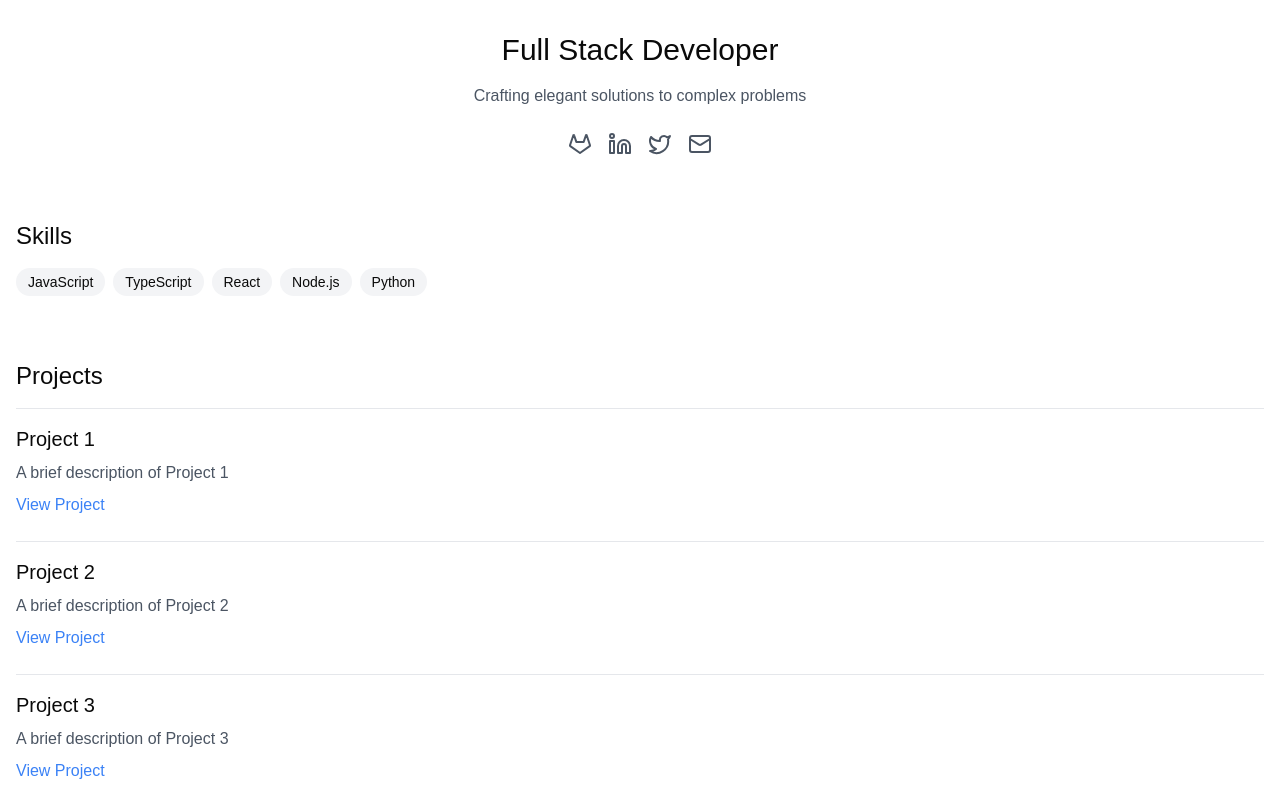
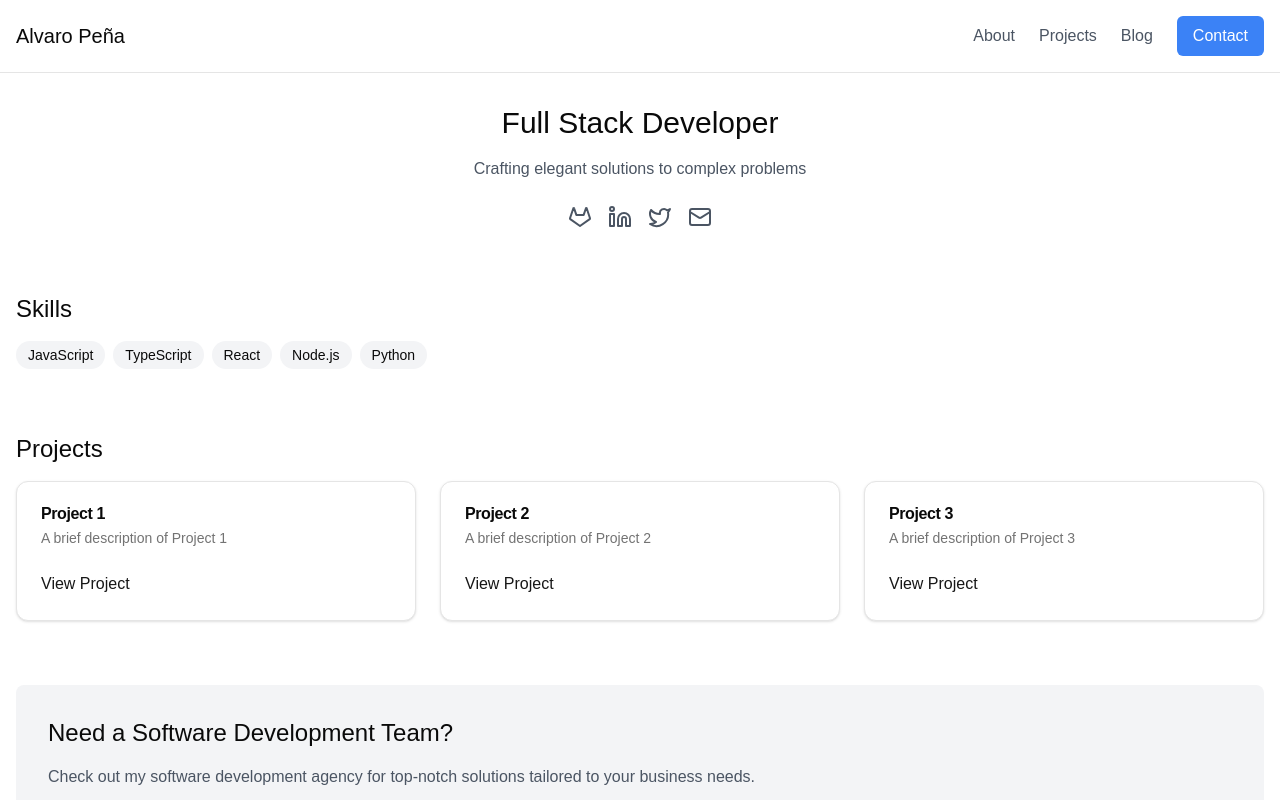
Before and after one commit to alvropena/my-website, a Next.js app: page / in a window 1280 px wide. Shown: the top 800 px of the page. Built offline with nearby package versions, Linux system fonts and the light colour scheme.

Commit message:
Add Card and Sheet components for UI display

```diff
--- a/app/page.tsx
+++ b/app/page.tsx
@@ -4,8 +4,17 @@
 	Twitter,
 	Mail,
 	ArrowRight,
+	Menu,
 } from "lucide-react";
 import Link from "next/link";
+import { Sheet, SheetContent, SheetTrigger } from "@/components/ui/sheet";
+import {
+	Card,
+	CardContent,
+	CardDescription,
+	CardHeader,
+	CardTitle,
+} from "@/components/ui/card";
 
 export default function Content() {
 	const skills = ["JavaScript", "TypeScript", "React", "Node.js", "Python"];
@@ -28,6 +37,75 @@
 	];
 
 	return (
+		<>
+			<header className="sticky top-0 z-50 bg-background border-b">
+				<div className="container mx-auto px-4 py-4 flex justify-between items-center">
+					<Link href="/" className="text-xl font-light">
+						Alvaro Peña
+					</Link>
+					{/* Mobile menu */}
+					<Sheet>
+						<SheetTrigger className="md:hidden">
+							<Menu className="h-6 w-6" />
+						</SheetTrigger>
+						<SheetContent side="right">
+							<nav className="flex flex-col space-y-4">
+								<Link
+									href="/blog"
+									className="text-gray-600 dark:text-gray-400 hover:text-gray-800 dark:hover:text-gray-200"
+								>
+									About
+								</Link>
+								<Link
+									href="/blog"
+									className="text-gray-600 dark:text-gray-400 hover:text-gray-800 dark:hover:text-gray-200"
+								>
+									Projects
+								</Link>
+								<Link
+									href="/blog"
+									className="text-gray-600 dark:text-gray-400 hover:text-gray-800 dark:hover:text-gray-200"
+								>
+									Blog
+								</Link>
+								<Link
+									href="#contact"
+									className="px-4 py-2 bg-blue-500 text-white rounded-md hover:bg-blue-600 transition-colors"
+								>
+									Contact
+								</Link>
+							</nav>
+						</SheetContent>
+					</Sheet>
+					{/* Desktop menu */}
+					<nav className="hidden md:flex items-center space-x-6">
+						<Link
+							href="/blog"
+							className="text-gray-600 dark:text-gray-400 hover:text-gray-800 dark:hover:text-gray-200"
+						>
+							About
+						</Link>
+						<Link
+							href="/blog"
+							className="text-gray-600 dark:text-gray-400 hover:text-gray-800 dark:hover:text-gray-200"
+						>
+							Projects
+						</Link>
+						<Link
+							href="/blog"
+							className="text-gray-600 dark:text-gray-400 hover:text-gray-800 dark:hover:text-gray-200"
+						>
+							Blog
+						</Link>
+						<Link
+							href="#contact"
+							className="px-4 py-2 bg-blue-500 text-white rounded-md hover:bg-blue-600 transition-colors"
+						>
+							Contact
+						</Link>
+					</nav>
+				</div>
+			</header>
 			<main className="container mx-auto px-4 py-8 space-y-16">
 				<section className="text-center">
 					<h2 className="text-3xl font-light mb-4">Full Stack Developer</h2>
@@ -84,23 +162,22 @@
 
 				<section>
 					<h3 className="text-2xl font-light mb-4">Projects</h3>
-				<div className="space-y-6">
+					<div className="grid gap-6 md:grid-cols-3">
 						{projects.map((project, index) => (
-						<div
-							key={index}
-							className="border-t border-gray-200 dark:border-gray-800 pt-4"
-						>
-							<h4 className="text-xl font-light mb-2">{project.title}</h4>
-							<p className="text-gray-600 dark:text-gray-400 mb-2">
-								{project.description}
-							</p>
-							<a
+							<Card key={index}>
+								<CardHeader>
+									<CardTitle>{project.title}</CardTitle>
+									<CardDescription>{project.description}</CardDescription>
+								</CardHeader>
+								<CardContent>
+									<Link
 										href={project.link}
-								className="text-blue-500 hover:text-blue-600 dark:text-blue-400 dark:hover:text-blue-300"
+										className="text-primary hover:text-primary/90"
 									>
 										View Project
-							</a>
-						</div>
+									</Link>
+								</CardContent>
+							</Card>
 						))}
 					</div>
 				</section>
@@ -138,5 +215,6 @@
 					</p>
 				</section>
 			</main>
+		</>
 	);
 }
--- /dev/null
+++ b/components/ui/card.tsx
@@ -0,0 +1,76 @@
+import * as React from "react"
+
+import { cn } from "@/lib/utils"
+
+const Card = React.forwardRef<
+  HTMLDivElement,
+  React.HTMLAttributes<HTMLDivElement>
+>(({ className, ...props }, ref) => (
+  <div
+    ref={ref}
+    className={cn(
+      "rounded-xl border bg-card text-card-foreground shadow",
+      className
+    )}
+    {...props}
+  />
+))
+Card.displayName = "Card"
+
+const CardHeader = React.forwardRef<
+  HTMLDivElement,
+  React.HTMLAttributes<HTMLDivElement>
+>(({ className, ...props }, ref) => (
+  <div
+    ref={ref}
+    className={cn("flex flex-col space-y-1.5 p-6", className)}
+    {...props}
+  />
+))
+CardHeader.displayName = "CardHeader"
+
+const CardTitle = React.forwardRef<
+  HTMLDivElement,
+  React.HTMLAttributes<HTMLDivElement>
+>(({ className, ...props }, ref) => (
+  <div
+    ref={ref}
+    className={cn("font-semibold leading-none tracking-tight", className)}
+    {...props}
+  />
+))
+CardTitle.displayName = "CardTitle"
+
+const CardDescription = React.forwardRef<
+  HTMLDivElement,
+  React.HTMLAttributes<HTMLDivElement>
+>(({ className, ...props }, ref) => (
+  <div
+    ref={ref}
+    className={cn("text-sm text-muted-foreground", className)}
+    {...props}
+  />
+))
+CardDescription.displayName = "CardDescription"
+
+const CardContent = React.forwardRef<
+  HTMLDivElement,
+  React.HTMLAttributes<HTMLDivElement>
+>(({ className, ...props }, ref) => (
+  <div ref={ref} className={cn("p-6 pt-0", className)} {...props} />
+))
+CardContent.displayName = "CardContent"
+
+const CardFooter = React.forwardRef<
+  HTMLDivElement,
+  React.HTMLAttributes<HTMLDivElement>
+>(({ className, ...props }, ref) => (
+  <div
+    ref={ref}
+    className={cn("flex items-center p-6 pt-0", className)}
+    {...props}
+  />
+))
+CardFooter.displayName = "CardFooter"
+
+export { Card, CardHeader, CardFooter, CardTitle, CardDescription, CardContent }
--- /dev/null
+++ b/components/ui/sheet.tsx
@@ -0,0 +1,140 @@
+"use client"
+
+import * as React from "react"
+import * as SheetPrimitive from "@radix-ui/react-dialog"
+import { cva, type VariantProps } from "class-variance-authority"
+import { X } from "lucide-react"
+
+import { cn } from "@/lib/utils"
+
+const Sheet = SheetPrimitive.Root
+
+const SheetTrigger = SheetPrimitive.Trigger
+
+const SheetClose = SheetPrimitive.Close
+
+const SheetPortal = SheetPrimitive.Portal
+
+const SheetOverlay = React.forwardRef<
+  React.ElementRef<typeof SheetPrimitive.Overlay>,
+  React.ComponentPropsWithoutRef<typeof SheetPrimitive.Overlay>
+>(({ className, ...props }, ref) => (
+  <SheetPrimitive.Overlay
+    className={cn(
+      "fixed inset-0 z-50 bg-black/80  data-[state=open]:animate-in data-[state=closed]:animate-out data-[state=closed]:fade-out-0 data-[state=open]:fade-in-0",
+      className
+    )}
+    {...props}
+    ref={ref}
+  />
+))
+SheetOverlay.displayName = SheetPrimitive.Overlay.displayName
+
+const sheetVariants = cva(
+  "fixed z-50 gap-4 bg-background p-6 shadow-lg transition ease-in-out data-[state=closed]:duration-300 data-[state=open]:duration-500 data-[state=open]:animate-in data-[state=closed]:animate-out",
+  {
+    variants: {
+      side: {
+        top: "inset-x-0 top-0 border-b data-[state=closed]:slide-out-to-top data-[state=open]:slide-in-from-top",
+        bottom:
+          "inset-x-0 bottom-0 border-t data-[state=closed]:slide-out-to-bottom data-[state=open]:slide-in-from-bottom",
+        left: "inset-y-0 left-0 h-full w-3/4 border-r data-[state=closed]:slide-out-to-left data-[state=open]:slide-in-from-left sm:max-w-sm",
+        right:
+          "inset-y-0 right-0 h-full w-3/4 border-l data-[state=closed]:slide-out-to-right data-[state=open]:slide-in-from-right sm:max-w-sm",
+      },
+    },
+    defaultVariants: {
+      side: "right",
+    },
+  }
+)
+
+interface SheetContentProps
+  extends React.ComponentPropsWithoutRef<typeof SheetPrimitive.Content>,
+    VariantProps<typeof sheetVariants> {}
+
+const SheetContent = React.forwardRef<
+  React.ElementRef<typeof SheetPrimitive.Content>,
+  SheetContentProps
+>(({ side = "right", className, children, ...props }, ref) => (
+  <SheetPortal>
+    <SheetOverlay />
+    <SheetPrimitive.Content
+      ref={ref}
+      className={cn(sheetVariants({ side }), className)}
+      {...props}
+    >
+      <SheetPrimitive.Close className="absolute right-4 top-4 rounded-sm opacity-70 ring-offset-background transition-opacity hover:opacity-100 focus:outline-none focus:ring-2 focus:ring-ring focus:ring-offset-2 disabled:pointer-events-none data-[state=open]:bg-secondary">
+        <X className="h-4 w-4" />
+        <span className="sr-only">Close</span>
+      </SheetPrimitive.Close>
+      {children}
+    </SheetPrimitive.Content>
+  </SheetPortal>
+))
+SheetContent.displayName = SheetPrimitive.Content.displayName
+
+const SheetHeader = ({
+  className,
+  ...props
+}: React.HTMLAttributes<HTMLDivElement>) => (
+  <div
+    className={cn(
+      "flex flex-col space-y-2 text-center sm:text-left",
+      className
+    )}
+    {...props}
+  />
+)
+SheetHeader.displayName = "SheetHeader"
+
+const SheetFooter = ({
+  className,
+  ...props
+}: React.HTMLAttributes<HTMLDivElement>) => (
+  <div
+    className={cn(
+      "flex flex-col-reverse sm:flex-row sm:justify-end sm:space-x-2",
+      className
+    )}
+    {...props}
+  />
+)
+SheetFooter.displayName = "SheetFooter"
+
+const SheetTitle = React.forwardRef<
+  React.ElementRef<typeof SheetPrimitive.Title>,
+  React.ComponentPropsWithoutRef<typeof SheetPrimitive.Title>
+>(({ className, ...props }, ref) => (
+  <SheetPrimitive.Title
+    ref={ref}
+    className={cn("text-lg font-semibold text-foreground", className)}
+    {...props}
+  />
+))
+SheetTitle.displayName = SheetPrimitive.Title.displayName
+
+const SheetDescription = React.forwardRef<
+  React.ElementRef<typeof SheetPrimitive.Description>,
+  React.ComponentPropsWithoutRef<typeof SheetPrimitive.Description>
+>(({ className, ...props }, ref) => (
+  <SheetPrimitive.Description
+    ref={ref}
+    className={cn("text-sm text-muted-foreground", className)}
+    {...props}
+  />
+))
+SheetDescription.displayName = SheetPrimitive.Description.displayName
+
+export {
+  Sheet,
+  SheetPortal,
+  SheetOverlay,
+  SheetTrigger,
+  SheetClose,
+  SheetContent,
+  SheetHeader,
+  SheetFooter,
+  SheetTitle,
+  SheetDescription,
+}
--- a/package.json
+++ b/package.json
@@ -9,7 +9,7 @@
     "lint": "next lint"
   },
   "dependencies": {
-    "@radix-ui/react-dialog": "^1.1.2",
+    "@radix-ui/react-dialog": "^1.1.4",
     "@radix-ui/react-icons": "^1.3.2",
     "@radix-ui/react-label": "^2.1.0",
     "@radix-ui/react-slot": "^1.1.0",
```
Also changed, not shown: 1 other file (tests, documents, lock files or other folders). Lines whose indentation alone changed are shown as unchanged.
